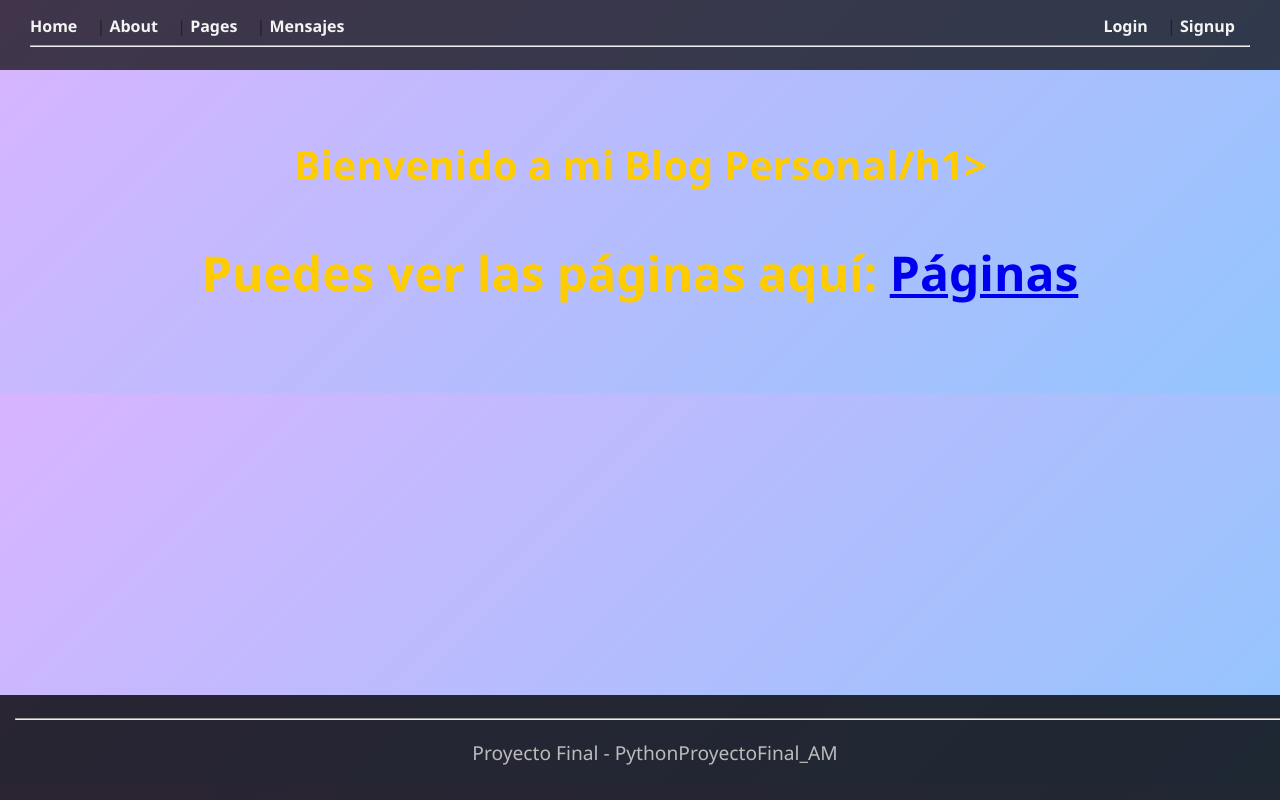
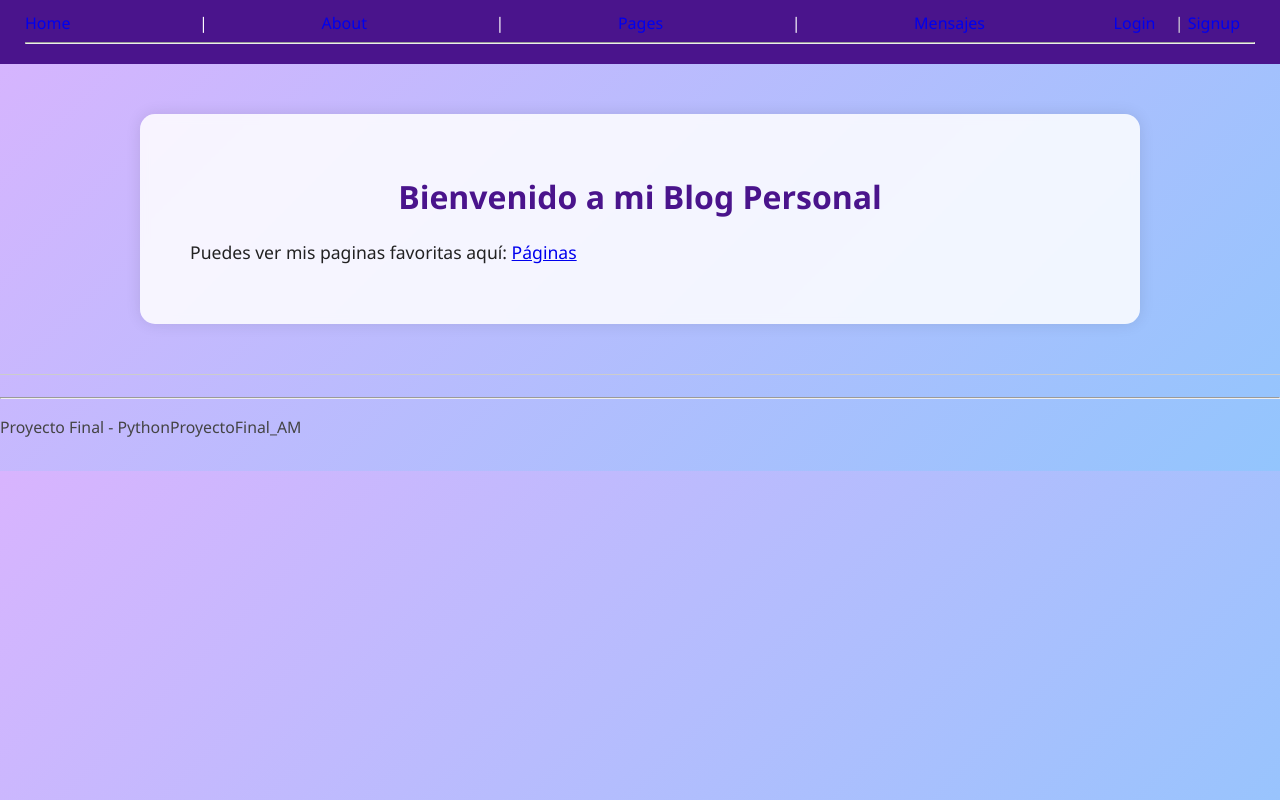
Before and after one commit to alealexa06/PythonProyectoFinal_AM, a Django app: page / in a window 1280 px wide. Run offline with Django 5.2, Linux system fonts and the light colour scheme.

Commit message:
nuevo diseño

```diff
--- a/apps/Core/templates/core/home.html
+++ b/apps/Core/templates/core/home.html
@@ -2,6 +2,6 @@
 {% load static %}
 {% block title %}Inicio - Mi Blog Personal{% endblock %}
 {% block content %}
-  <h1>Bienvenido a mi Blog Personal/h1>
-  <p>Puedes ver las páginas aquí: <a href="{% url 'pages' %}">Páginas</a></p>
+  <h1>Bienvenido a mi Blog Personal</h1>
+  <p>Puedes ver mis paginas favoritas aquí: <a href="{% url 'pages' %}">Páginas</a></p>
 {% endblock %}
--- a/static/css/global.css
+++ b/static/css/global.css
@@ -12,45 +12,93 @@
 /* ======== HEADER ======== */
 
 header {
-  background-color: rgba(0, 0, 0, 0.7);
-  padding: 15px 30px;
+  background-color: #4a148c; /* morado oscuro */
+  color: white;
+  padding: 12px 25px;
+}
+
+nav {
+  display: flex;
+  justify-content: space-between;
+  align-items: center;
 }
 
 nav a {
-  color: #f4f4f4;
+  ccolor: #ffffff;
   text-decoration: none;
   margin-right: 15px;
-  font-weight: bold;
+  font-weight: 500;
+  transition: color 0.3s ease;
 }
 
 nav a:hover {
-  color: #ffcc00;
+  color: #ffd54f; /* amarillo claro al pasar el mouse */
+}
+
+nav span {
+  color: #ddd;
 }
 
 /* ======== CONTENIDO ======== */
 
 main {
-  padding: 40px;
-  text-align: center;
+  padding: 40px 50px;
+  background-color: rgba(255, 255, 255, 0.85);
+  border-radius: 15px;
+  max-width: 900px;
+  margin: 50px auto;
+  box-shadow: 0 0 15px rgba(0, 0, 0, 0.1);
+  backdrop-filter: blur(4px);
 }
 
 h1 {
-  font-size: 2.5em;
-  color: #ffcc00;
+  color: #4a148c;
+  text-align: center;
+  margin-bottom: 20px;
 }
 
 p {
-  font-size: 1.2em;
+  font-size: 1.1em;
+  line-height: 1.6;
+  text-align: justify;
+}
+
+/* ======== Mensajes ======== */
+ul {
+  list-style: none;
+  padding: 0;
+}
+
+ul li {
+  background-color: #f3e5f5;
+  border-left: 4px solid #7b1fa2;
+  margin: 10px 0;
+  padding: 10px 15px;
+  border-radius: 6px;
 }
 
 /* ======== FOOTER ======== */
 
 footer {
-  background-color: rgba(0, 0, 0, 0.8);
-  padding: 15px;
   text-align: center;
-  color: #bbb;
-  position: fixed;
-  bottom: 0;
-  width: 100%;
+  color: #444;
+  font-size: 0.9em;
+  margin-top: 50px;
+  padding: 15px 0;
+  border-top: 1px solid #ccc;
 }
+
+/* ======== Botones (para futuro uso) ======== */
+button, .btn {
+  background-color: #6a1b9a;
+  color: white;
+  border: none;
+  padding: 10px 18px;
+  border-radius: 8px;
+  cursor: pointer;
+  transition: background-color 0.3s ease;
+}
+
+button:hover, .btn:hover {
+  background-color: #8e24aa;
+}
```
